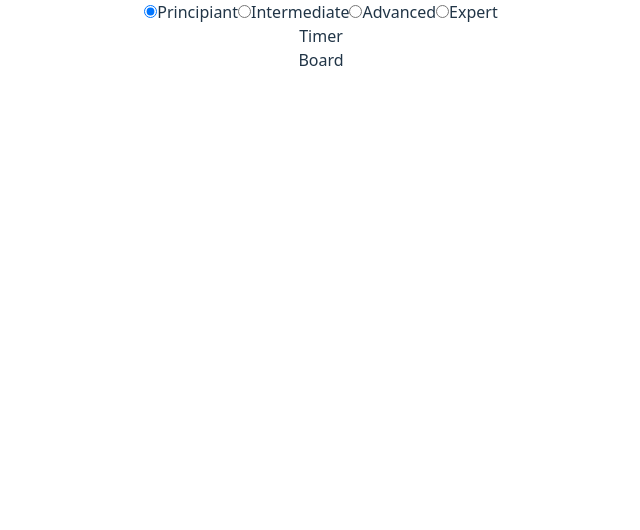
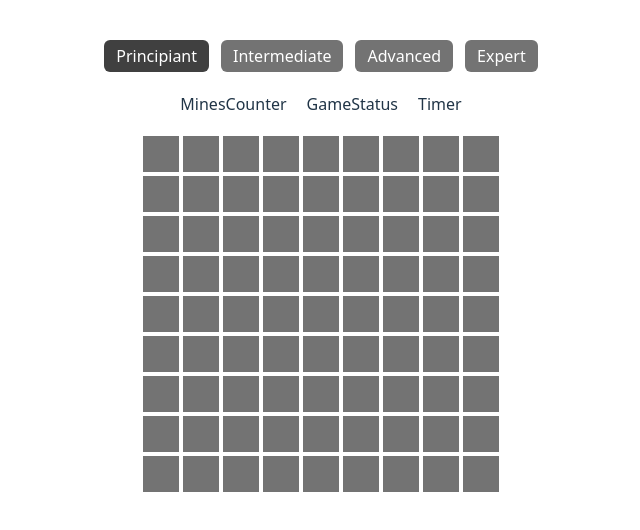
Before and after one commit to alexmndz23/minesweeper, a React app in the folder frontend/: page / in a window 1280 px wide. Shown: the top 530 px of the page, without its empty margins (319-959 px from the left). Built offline with nearby package versions, Linux system fonts and the light colour scheme; the HTML template or start-up script is replaced by a standard one.

Commit message:
Avance en la lógica del tablero

```diff
--- a/frontend/src/pages/minesweeper/components/board/components/cell/index.jsx
+++ b/frontend/src/pages/minesweeper/components/board/components/cell/index.jsx
@@ -1,9 +1,34 @@
-const Cell = () => {
-  return (
-    <div>
-      <h1>Cell</h1>
-    </div>
-  )
-}
+import classNames from "classnames";
+import { memo } from "react";
 
-export default Cell
+const Cell = memo(
+  ({ isMine, isRevealed, isFlagged, onClick, onContextMenu }) => {
+    const buttonClassname = classNames("w-9 h-9 grid place-items-center", {
+      "bg-neutral-500": !isRevealed,
+      "bg-neutral-700": isRevealed && !isMine,
+      "bg-red-500": isRevealed && isMine,
+    });
+
+    return (
+      <button
+        className={buttonClassname}
+        onClick={onClick}
+        onContextMenu={onContextMenu}>
+        {isFlagged && (
+          <svg
+            xmlns="http://www.w3.org/2000/svg"
+            width="32"
+            height="32"
+            fill="#ab2b2b"
+            viewBox="0 0 256 256">
+            <path d="M248,104a8,8,0,0,1-5.37,7.56L64,173.69V216a8,8,0,0,1-16,0V40a8,8,0,0,1,10.63-7.56l184,64A8,8,0,0,1,248,104Z"></path>
+          </svg>
+        )}
+      </button>
+    );
+  },
+  (prev, next) =>
+    prev.isRevealed === next.isRevealed && prev.isFlagged === next.isFlagged,
+);
+
+export default Cell;
--- a/frontend/src/pages/minesweeper/components/board/index.jsx
+++ b/frontend/src/pages/minesweeper/components/board/index.jsx
@@ -1,9 +1,100 @@
-import { memo } from "react";
+import { memo, useEffect, useState } from "react";
+import Cell from "./components/cell";
 
-const Board = memo(() => {
+const COLS = {
+  principiant: 9,
+  intermediate: 16,
+  advanced: 30,
+  expert: 30,
+};
+
+const ROWS = {
+  principiant: 9,
+  intermediate: 16,
+  advanced: 16,
+  expert: 24,
+};
+
+const MINES = {
+  principiant: 10,
+  intermediate: 40,
+  advanced: 99,
+  expert: 180,
+};
+
+const generateCells = (difficulty) => {
+  const cells = Array.from({ length: ROWS[difficulty] }, (_, r) =>
+    Array.from({ length: COLS[difficulty] }, (_, c) => ({
+      row: r,
+      col: c,
+      isMine: Math.random() < 0.1,
+      isRevealed: false,
+      isFlagged: false,
+    })),
+  );
+
+  return cells;
+};
+
+const Board = memo(({ difficulty }) => {
+  const [cells, setCells] = useState([]);
+
+  useEffect(() => {
+    setCells(generateCells(difficulty));
+  }, [difficulty]);
+
+  const revealCell = (cell) => {
+    setCells((prevCells) => {
+      const c = prevCells[cell.row][cell.col];
+
+      if (c.isRevealed || c.isFlagged) return prevCells;
+
+      return prevCells.map((r) =>
+        r.map((c) =>
+          c.row === cell.row && c.col === cell.col
+            ? { ...c, isRevealed: true }
+            : c,
+        ),
+      );
+    });
+  };
+
+  const markCell = (cell) => {
+    setCells((prevCells) => {
+      const c = prevCells[cell.row][cell.col];
+
+      if (c.isRevealed) return prevCells;
+
+      return prevCells.map((r) =>
+        r.map((c) =>
+          c.row === cell.row && c.col === cell.col
+            ? { ...c, isFlagged: !c.isFlagged }
+            : c,
+        ),
+      );
+    });
+  };
+
   return (
-    <div>
-      <h1>Board</h1>
+    <div
+      className="grid gap-1 place-content-center w-auto"
+      style={{
+        gridTemplateColumns: `repeat(${COLS[difficulty]}, min-content)`,
+        gridTemplateRows: `repeat(${ROWS[difficulty]}, min-content)`,
+      }}
+      onContextMenu={(e) => e.preventDefault()}>
+      {cells.map((row, rowIndex) =>
+        row.map((cell, cellIndex) => (
+          <Cell
+            key={`${rowIndex}-${cellIndex}`}
+            isMine={cell.isMine}
+            isRevealed={cell.isRevealed}
+            isFlagged={cell.isFlagged}
+            onClick={() => revealCell(cell)}
+            onContextMenu={() => markCell(cell)}
+          />
+        )),
+      )}
     </div>
   );
 });
--- a/frontend/src/pages/minesweeper/components/difficulty/components/difficulty-radio/index.jsx
+++ b/frontend/src/pages/minesweeper/components/difficulty/components/difficulty-radio/index.jsx
@@ -1,10 +1,20 @@
 import { memo } from "react";
+import classnames from "classnames";
 
 const DifficultyRadio = memo(
   ({ label, value, onChange, checked }) => {
+    const labelClassname = classnames(
+      "px-3 py-1 rounded-md text-white transition-colors duration-200",
+      {
+        "bg-neutral-700": checked,
+        "bg-neutral-500": !checked,
+      },
+    );
+
     return (
-      <label>
+      <label className={labelClassname}>
         <input
+          className="hidden"
           type="radio"
           name="difficulty"
           value={value}
--- a/frontend/src/pages/minesweeper/components/difficulty/index.jsx
+++ b/frontend/src/pages/minesweeper/components/difficulty/index.jsx
@@ -1,7 +1,7 @@
 import { memo } from "react";
 import DifficultyRadio from "./components/difficulty-radio";
 
-const difficulties = [
+const DIFFICULIES = [
   { label: "Principiant", value: "principiant" },
   { label: "Intermediate", value: "intermediate" },
   { label: "Advanced", value: "advanced" },
@@ -11,8 +11,8 @@ const difficulties = [
 const Difficulty = memo(
   ({ difficulty, setDifficulty }) => {
     return (
-      <div>
-        {difficulties.map((d) => (
+      <div className="flex justify-center gap-3">
+        {DIFFICULIES.map((d) => (
           <DifficultyRadio
             key={d.value}
             label={d.label}
--- /dev/null
+++ b/frontend/src/pages/minesweeper/components/game-status/index.jsx
@@ -0,0 +1,11 @@
+import { memo } from "react";
+
+const GameStatus = memo(() => {
+  return (
+    <div>
+      <h1>GameStatus</h1>
+    </div>
+  );
+});
+
+export default GameStatus;
--- /dev/null
+++ b/frontend/src/pages/minesweeper/components/mines-counter/index.jsx
@@ -0,0 +1,11 @@
+import { memo } from "react";
+
+const MinesCounter = memo(() => {
+  return (
+    <div>
+      <h1>MinesCounter</h1>
+    </div>
+  );
+});
+
+export default MinesCounter;
--- a/frontend/src/pages/minesweeper/index.jsx
+++ b/frontend/src/pages/minesweeper/index.jsx
@@ -1,5 +1,7 @@
 import { useState } from "react";
 import Difficulty from "./components/difficulty";
+import MinesCounter from "./components/mines-counter";
+import GameStatus from "./components/game-status";
 import Timer from "./components/timer";
 import Board from "./components/board";
 
@@ -7,13 +9,17 @@ const Minesweeper = () => {
   const [difficulty, setDifficulty] = useState("principiant");
 
   return (
-    <div>
+    <div className="p-10 flex flex-col gap-5">
       <Difficulty
         difficulty={difficulty}
         setDifficulty={setDifficulty}
       />
-      <Timer />
-      <Board />
+      <div className="flex justify-center gap-5">
+        <MinesCounter />
+        <GameStatus />
+        <Timer />
+      </div>
+      <Board difficulty={difficulty} />
     </div>
   );
 };
```
